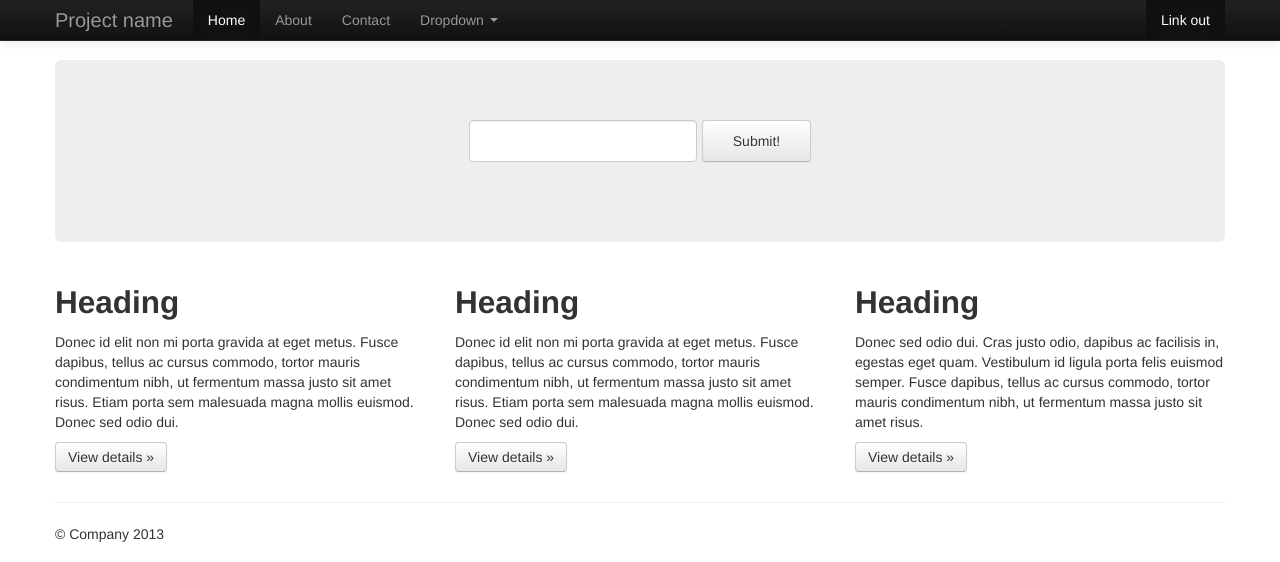
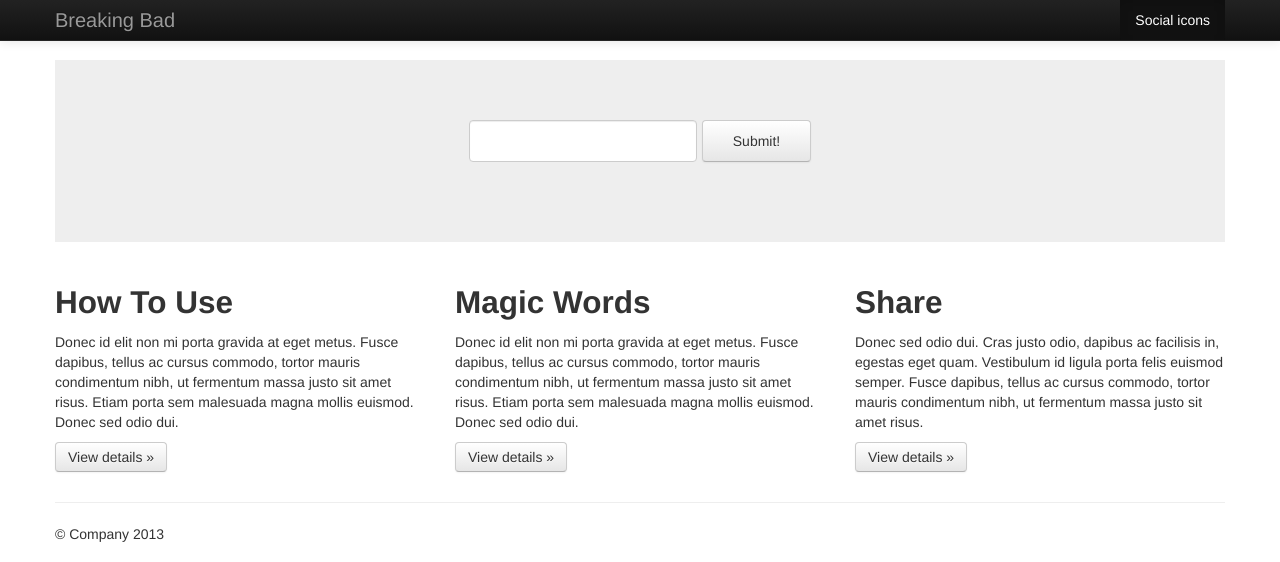
Before and after one commit to alwaysanirudh/breaking-bad-generator, a PHP site: page / in a window 1280 px wide. Shown: the top 562 px of the page. Run offline with PHP 8.4, Linux system fonts and the light colour scheme.

Commit message:
front end

```diff
--- a/css/style.css
+++ b/css/style.css
@@ -4,6 +4,9 @@ body {
 }
 input[type="text"] {
   margin:0px;
+}
+.hero-unit {
+border-radius:0px!important
 }
 .hero-unit form {
     text-align:center;
@@ -15,3 +18,8 @@ padding:10px 30px 10px 30px
 font-size:1.2em;
 padding:10px;
 }
+
+/* ================= footer */
+.footer {
+margin: auto auto;
+}
--- a/footer.php
+++ b/footer.php
@@ -1,3 +1,4 @@
+
 <!-- Le javascript
     ================================================== -->
     <script src="js/jquery.js"></script>
--- a/header.php
+++ b/header.php
@@ -2,7 +2,7 @@
 <html lang="en">
   <head>
     <meta charset="utf-8">
-    <title>breaking Bad</title>
+    <title>Breaking Bad</title>
     <meta name="viewport" content="width=device-width, initial-scale=1.0">
     <meta name="description" content="">
     <meta name="author" content="">
@@ -36,27 +36,10 @@
             <span class="icon-bar"></span>
             <span class="icon-bar"></span>
           </button>
-          <a class="brand" href="#">Project name</a>
+          <a class="brand" href="index.php">Breaking Bad</a>
           <div class="nav-collapse collapse">
-            <ul class="nav">
-              <li class="active"><a href="index.php">Home</a></li>
-              <li><a href="#about">About</a></li>
-              <li><a href="#contact">Contact</a></li>
-              <li class="dropdown">
-                <a href="#" class="dropdown-toggle" data-toggle="dropdown">Dropdown <b class="caret"></b></a>
-                <ul class="dropdown-menu">
-                  <li><a href="#">Action</a></li>
-                  <li><a href="#">Another action</a></li>
-                  <li><a href="#">Something else here</a></li>
-                  <li class="divider"></li>
-                  <li class="nav-header">Nav header</li>
-                  <li><a href="#">Separated link</a></li>
-                  <li><a href="#">One more separated link</a></li>
-                </ul>
-              </li>
-            </ul>
               <ul class="nav pull-right">
-                <li class="active"><a href="index.php">Link out</a></li>
+                <li class="active"><a href="index.php">Social icons</a></li>
               </ul>
           </div><!--/.nav-collapse -->
         </div>
--- a/index.php
+++ b/index.php
@@ -14,30 +14,26 @@ require_once('header.php');
       <!-- Example row of columns -->
       <div class="row">
         <div class="span4">
-          <h2>Heading</h2>
+          <h2>How To Use</h2>
           <p>Donec id elit non mi porta gravida at eget metus. Fusce dapibus, tellus ac cursus commodo, tortor mauris condimentum nibh, ut fermentum massa justo sit amet risus. Etiam porta sem malesuada magna mollis euismod. Donec sed odio dui. </p>
           <p><a class="btn" href="#">View details &raquo;</a></p>
         </div>
         <div class="span4">
-          <h2>Heading</h2>
+          <h2>Magic Words</h2>
           <p>Donec id elit non mi porta gravida at eget metus. Fusce dapibus, tellus ac cursus commodo, tortor mauris condimentum nibh, ut fermentum massa justo sit amet risus. Etiam porta sem malesuada magna mollis euismod. Donec sed odio dui. </p>
           <p><a class="btn" href="#">View details &raquo;</a></p>
         </div>
         <div class="span4">
-          <h2>Heading</h2>
+          <h2>Share</h2>
           <p>Donec sed odio dui. Cras justo odio, dapibus ac facilisis in, egestas eget quam. Vestibulum id ligula porta felis euismod semper. Fusce dapibus, tellus ac cursus commodo, tortor mauris condimentum nibh, ut fermentum massa justo sit amet risus.</p>
           <p><a class="btn" href="#">View details &raquo;</a></p>
         </div>
-      </div>
-
+      </div><!-- /row -->
       <hr>
-
     <footer>
       <p>&copy; Company 2013</p>
     </footer>
-
   </div> <!-- /container -->
 
-
-
+<!-- footer scripts -->
 <?php require_once 'footer.php'; ?>
--- a/print.php
+++ b/print.php
@@ -1,9 +1,10 @@
-<div class="wrpper">
 <?php
 session_start();
 require_once('header.php');
 
 $tmpStr = strtolower($_POST['name']);
+
+// perhaps meth as a magic word
 
 $string = str_split($tmpStr);
 
@@ -77,5 +78,4 @@ foreach ($newString as $value){
 session_destroy();
 
 ?>
-</div>
 <?php require_once 'footer.php'; ?>
```
Lines whose indentation alone changed are shown as unchanged.
